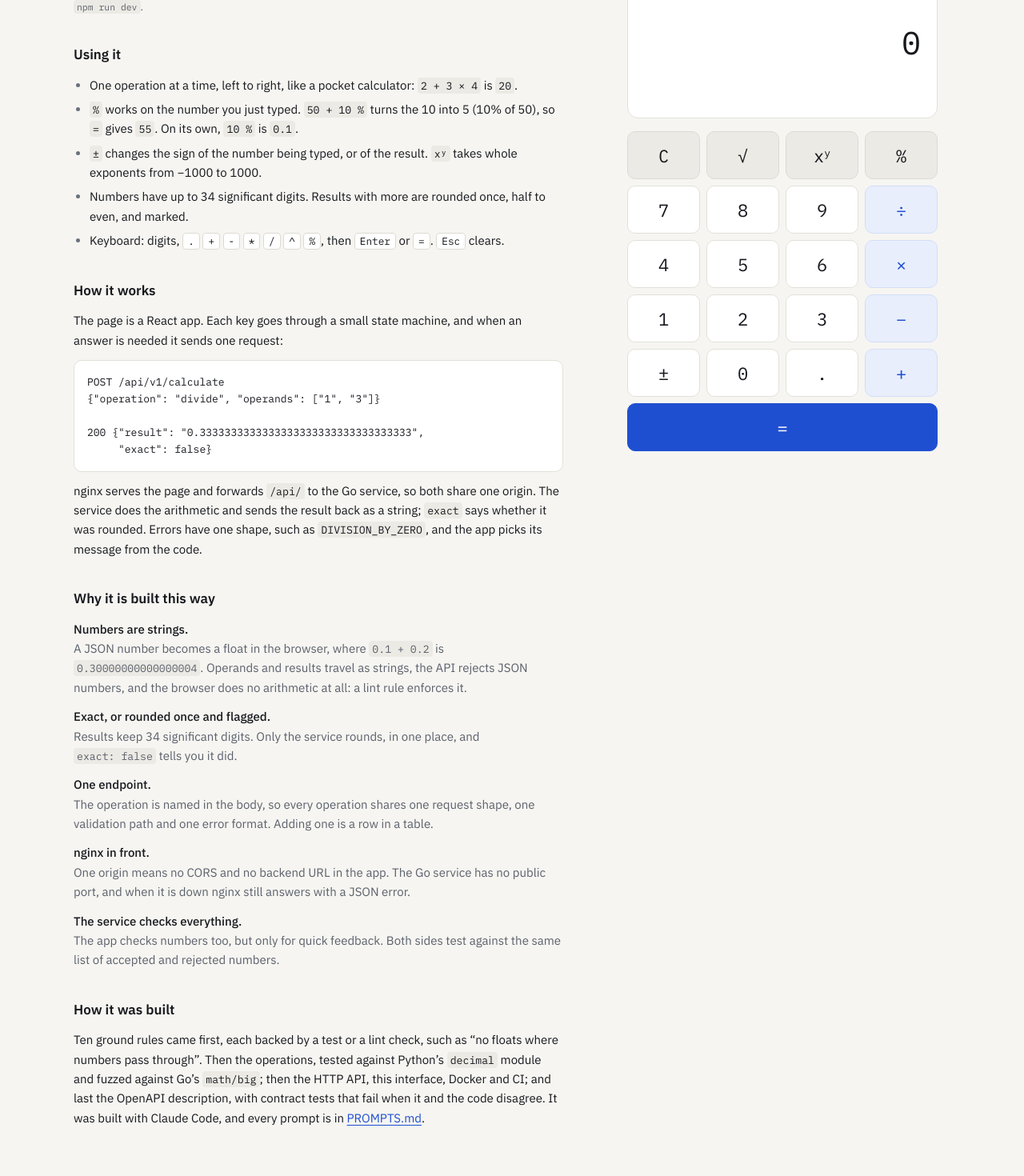
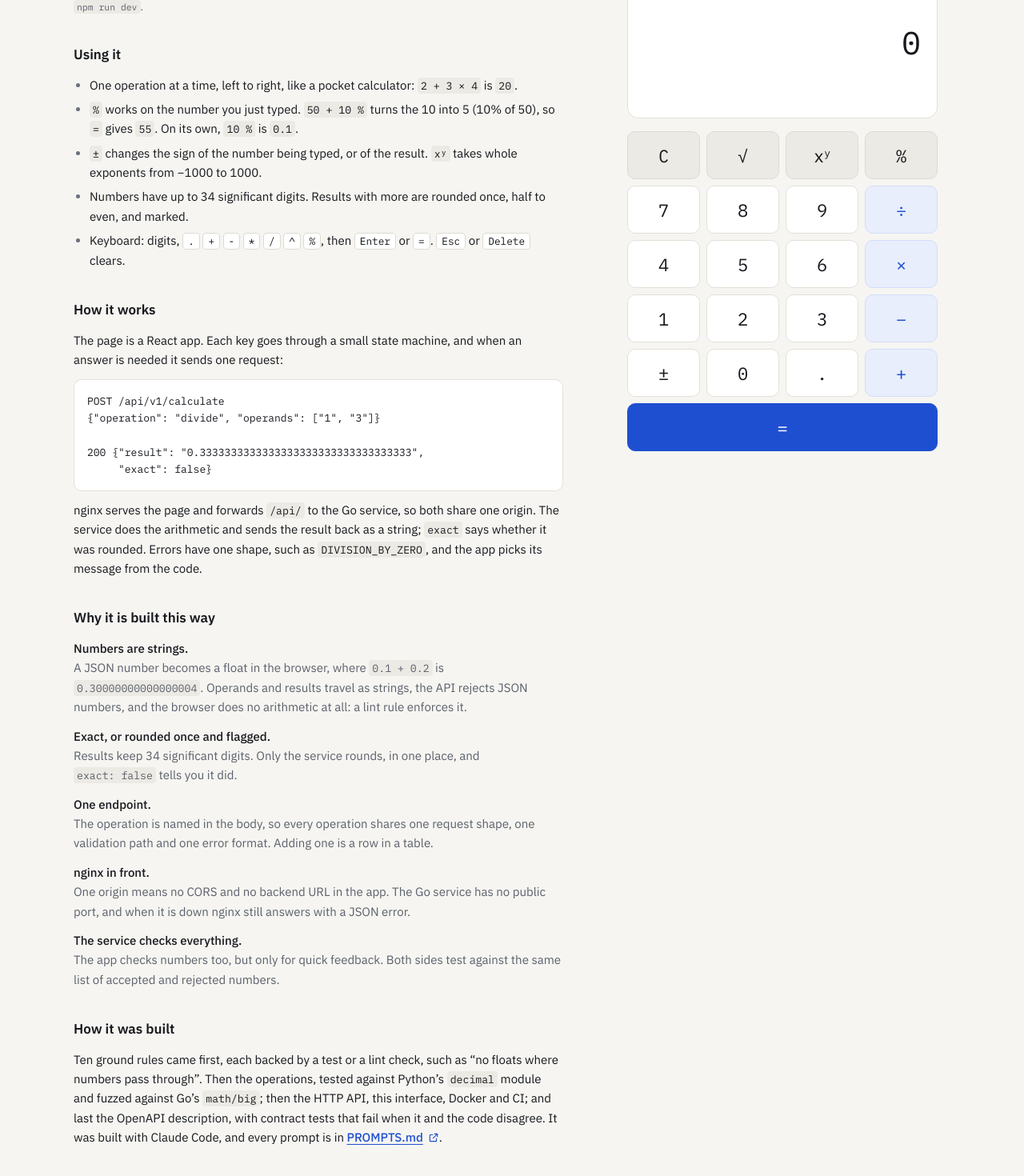
Before and after one commit to FurkanCodes/calculator, a React (Vite) app in the folder frontend/: page / in a window 1280 px wide. Shown: the part 220-1690 px from the top of the page at 80% size. Built offline with nearby package versions, Linux system fonts and the light colour scheme.

Commit message:
Docs panel: list Delete, open PROMPTS.md like the other off-site links, let the keyboard scroll the example

```diff
--- a/frontend/src/components/Docs.tsx
+++ b/frontend/src/components/Docs.tsx
@@ -56,7 +56,7 @@ export function Docs() {
           </li>
           <li>
             Keyboard: digits, <Kbd>.</Kbd> <Kbd>+</Kbd> <Kbd>-</Kbd> <Kbd>*</Kbd> <Kbd>/</Kbd> <Kbd>^</Kbd>{' '}
-            <Kbd>%</Kbd>, then <Kbd>Enter</Kbd> or <Kbd>=</Kbd>. <Kbd>Esc</Kbd> clears.
+            <Kbd>%</Kbd>, then <Kbd>Enter</Kbd> or <Kbd>=</Kbd>. <Kbd>Esc</Kbd> or <Kbd>Delete</Kbd> clears.
           </li>
         </ul>
       </Section>
@@ -66,7 +66,8 @@ export function Docs() {
           The page is a React app. Each key goes through a small state machine, and when an answer is needed it sends
           one request:
         </p>
-        <pre className="mt-3 overflow-x-auto rounded-[10px] border border-hairline bg-surface p-4 font-mono text-[13px] leading-relaxed">
+        {/* Focusable, so the keyboard can scroll it sideways on a phone. */}
+        <pre tabIndex={0} aria-label="Example request and response" className="focus-ring mt-3 overflow-x-auto rounded-[10px] border border-hairline bg-surface p-4 font-mono text-[13px] leading-relaxed">
           {`POST /api/v1/calculate
 {"operation": "divide", "operands": ["1", "3"]}
 
@@ -113,9 +114,7 @@ export function Docs() {
           through”. Then the operations, tested against Python’s <Code>decimal</Code> module and fuzzed against Go’s{' '}
           <Code>math/big</Code>; then the HTTP API, this interface, Docker and CI; and last the OpenAPI description, with
           contract tests that fail when it and the code disagree. It was built with Claude Code, and every prompt is in{' '}
-          <a className="link" href={`${REPO}/blob/main/PROMPTS.md`}>
-            PROMPTS.md
-          </a>
+          <NewTabLink href={`${REPO}/blob/main/PROMPTS.md`}>PROMPTS.md</NewTabLink>
           .
         </p>
       </Section>
```
